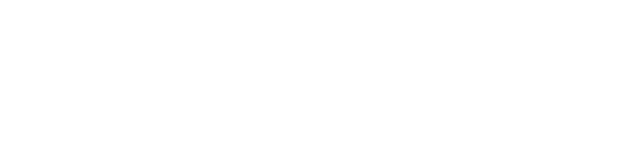
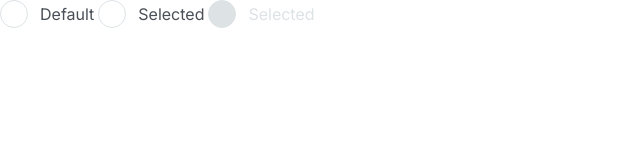
Before and after one commit to js-tasks-ru/htmlcss-20220210_natalya59, a website: page 07-lection5/02-radio/index.html in a window 1280 px wide. Shown: the whole page, without its empty margins (0-640 px from the left). Drawn offline with nearby package versions, Linux system fonts and the light colour scheme.

Commit message:
add 07-lection5-radio

```diff
--- a/07-lection5/02-radio/index.html
+++ b/07-lection5/02-radio/index.html
@@ -6,6 +6,38 @@
         <link rel="stylesheet" href="./radio.css">
     </head>
     <body>
-
+        <label class="radio">
+            <input type="radio" class="radio__input" name="fields">
+            <span class="radio__state">
+                    <span class="radio__control">
+                        <svg class="radio__icon">
+                            <use href="../../assets/sprite.svg#radio"></use>
+                        </svg>
+                    </span>
+                    <span class="radio__title">Default</span>
+                </span>
+        </label>
+        <label class="radio">
+            <input type="radio" class="radio__input" name="fields">
+            <span class="radio__state">
+                    <span class="radio__control">
+                        <svg class="radio__icon">
+                            <use href="../../assets/sprite.svg#radio"></use>
+                        </svg>
+                    </span>
+                    <span class="radio__title">Selected</span>
+                </span>
+        </label>
+        <label class="radio">
+            <input type="radio" class="radio__input" name="fields" disabled>
+            <span class="radio__state">
+                    <span class="radio__control">
+                        <svg class="radio__icon">
+                            <use href="../../assets/sprite.svg#radio"></use>
+                        </svg>
+                    </span>
+                    <span class="radio__title">Selected</span>
+                </span>
+        </label>
     </body>
 </html>
--- a/07-lection5/02-radio/radio.css
+++ b/07-lection5/02-radio/radio.css
@@ -0,0 +1,73 @@
+.radio {
+    display: inline-flex;
+}
+
+.radio__input {
+    position: absolute;
+    outline: none;
+    width: 0;
+    height: 0;
+    /* или
+    clip: rect(0, 0, 0, 0);
+     */
+}
+
+.radio__state {
+    display: flex;
+    align-items: center;
+    gap: 12px;
+    cursor: pointer;
+}
+.radio__icon {
+    position:absolute;
+    top: 50%;
+    left: 50%;
+    transform: translate(-50%, -50%);
+    color: var(--white);
+    width: 18px;
+    height: 18px;
+}
+
+.radio__control {
+    width: 28px;
+    height: 28px;
+    border: 1px solid var(--grey-2);
+    box-sizing: border-box;
+    border-radius: 50%;
+    position: relative;
+}
+
+.radio__title {
+    font-family: 'Inter';
+    font-style: normal;
+    font-weight: 400;
+    font-size: 16px;
+    line-height: 24px;
+    color: var(--grey-4);
+}
+
+.radio__input:checked ~ .radio__state .radio__control {
+    border-color: var(--primary);
+}
+
+.radio__input:checked ~ .radio__state .radio__icon {
+    color: var(--primary);
+}
+
+.radio__input:disabled ~ .radio__state .radio__icon {
+    color: var(--grey-2);
+}
+
+.radio__input:disabled ~ .radio__state .radio__control {
+    pointer-events: none;
+    background:  var(--grey-2);
+    border-color: var(--grey-2);
+}
+
+.radio__input:disabled ~ .radio__state .radio__title {
+    color:  var(--grey-2);
+}
+
+.radio__input:focus ~ .radio__state .radio__title {
+    text-decoration: underline;
+}
```
Also changed, not shown: assets/sprite.svg (added).
